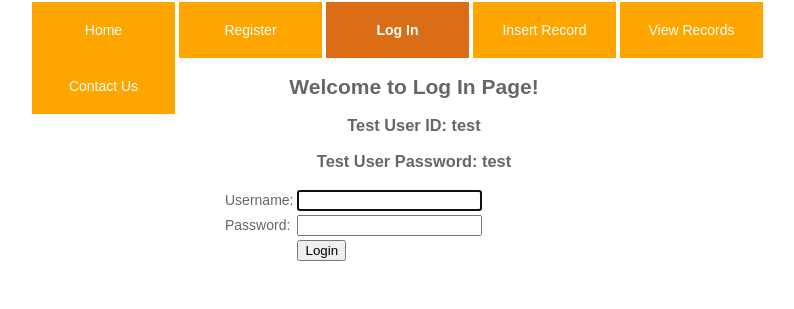
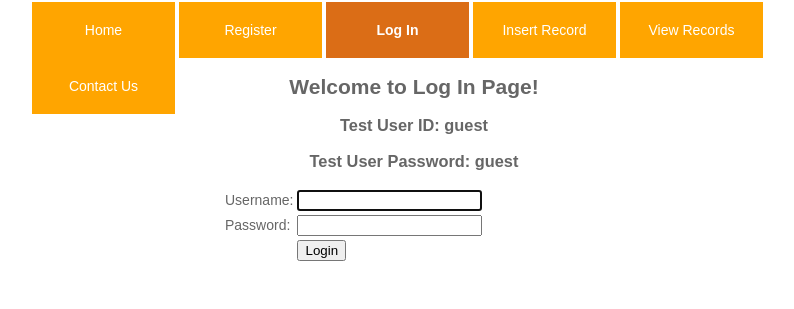
Before and after one commit to ghimirsh/myphopractice, a PHP site: page /login.php in a window 1280 px wide. Shown: the part 163-472 px from the top of the page, without its empty margins (226-1020 px from the left). Run offline with PHP 8.4, Linux system fonts and the light colour scheme.

Commit message:
Ready to submit version

```diff
--- a/a4-shankar-ghimire/login.php
+++ b/a4-shankar-ghimire/login.php
@@ -37,8 +37,8 @@ Course: ...............
         <div id="wrapper">
            <div id="home-main-wrapper">
                 <h2>Welcome to Log In Page!</h2>
-                <h3>Test User ID: test</h3>
-                <h3>Test User Password: test</h3>
+                <h3>Test User ID: guest</h3>
+                <h3>Test User Password: guest</h3>
 
                 <form id="login_form" clas="login_form" action="login1.php" method="post">
                     <table id="login-table" style="margin:0 auto; width:30%;">
--- a/a4-shankar-ghimire/login1.php
+++ b/a4-shankar-ghimire/login1.php
@@ -28,7 +28,8 @@
             $hashed_password = $row['password'];    // read the hashed password from the row
             if (password_verify($login_password, $hashed_password)) {
                 // create the session for the user
-                $_SESSION['user_name'] = $row['username'];
+                //$_SESSION['user_name'] = $row['username'];
+                $_SESSION['user_name'] = $login_name;
                 //echo "testing user name after matching password : " . $user_name;
                 // redirect to member's page
                 header('location:index.php');
```
